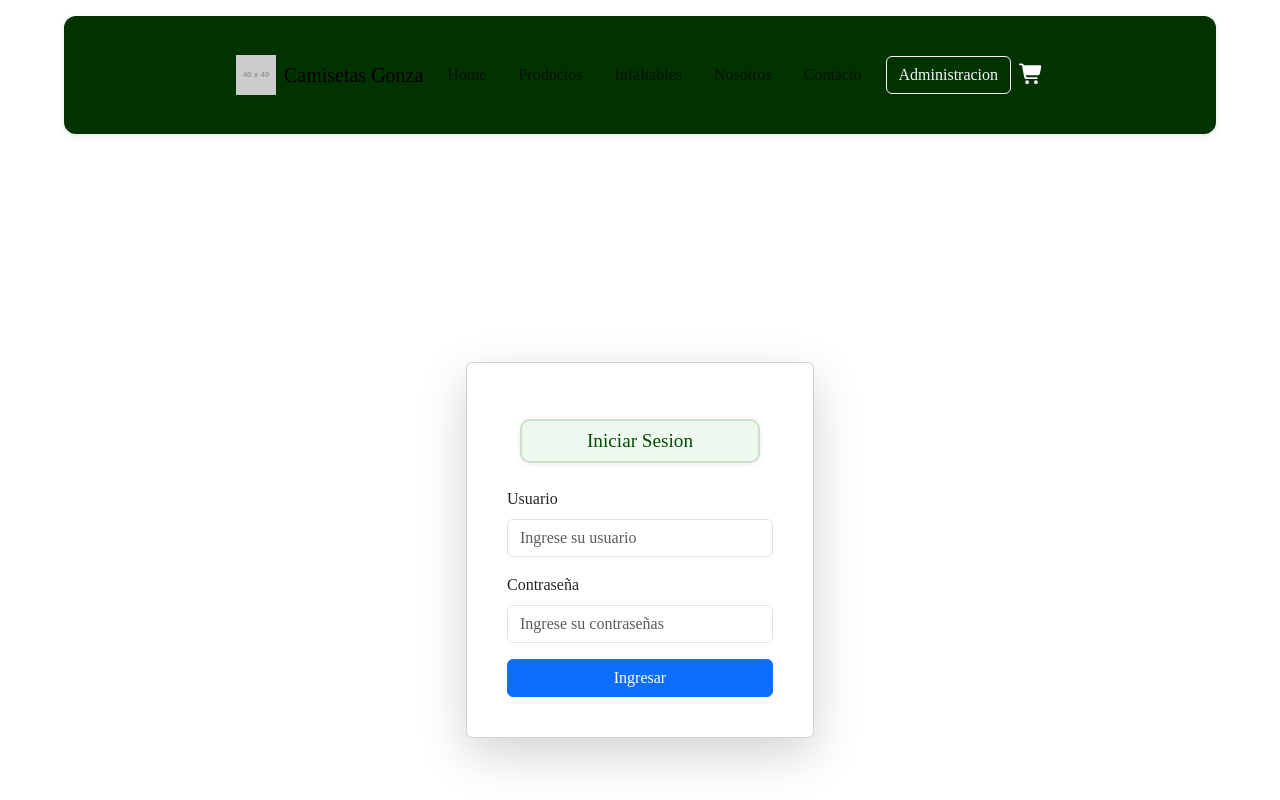
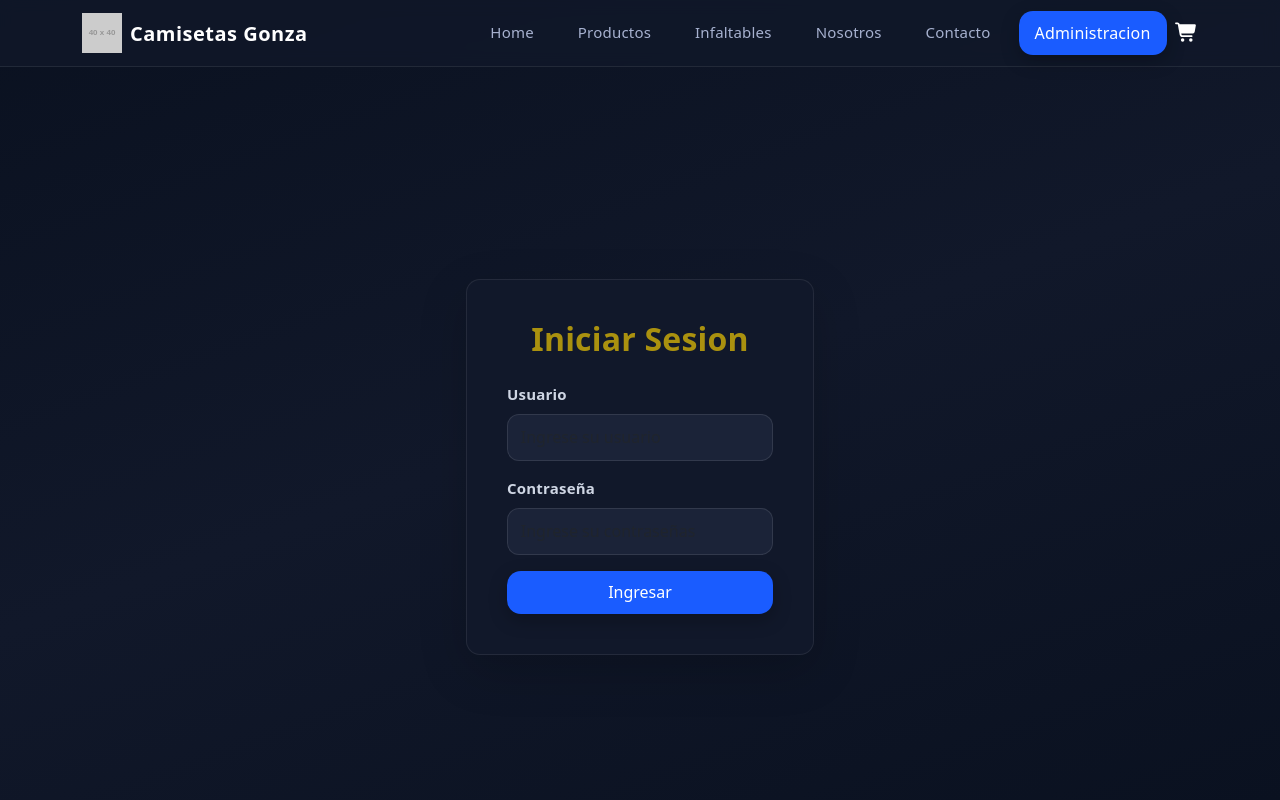
Before and after one commit to Gonza-AB/PreEntrega-TT2025-2doCuatrimestre, a React (Vite) app: page /administracion in a window 1280 px wide. Shown: the top 800 px of the page. Built offline with nearby package versions, Linux system fonts and the light colour scheme.

Commit message:
Cambios finales de PRE

```diff
--- a/src/App.jsx
+++ b/src/App.jsx
@@ -32,9 +32,10 @@ function App() {
 
       {/*Ruta protegida*/}
       <Route path='/admin' element={
-      <RutaProtegida> <Administracion/> </RutaProtegida>}>
-      </Route>
+      <RutaProtegida> <Administracion/> </RutaProtegida>}/>
+
       {/* Ruta no existente */}
+      <Route path='*' element={<NotFound/>} />
 
     </Routes>
     <Footer/>
--- a/src/components/Contacto.jsx
+++ b/src/components/Contacto.jsx
@@ -2,7 +2,7 @@ import React from "react";
 import { Form, Button, Container, Row, Col, Card} from 'react-bootstrap';
 
 const Contacto = () => {
-    const handleSumbit = (e) => {
+    const handleSubmit = (e) => {
         e.preventDefault();
         alert('Formulario Enviado');
     };
@@ -14,7 +14,7 @@ const Contacto = () => {
                     <Card className="shadow-lg p-4">
                         <Card.Body>
                             <h2 className="text-center mb-4">Formulario de Contacto</h2>
-                            <Form onSubmit={handleSumbit}>
+                            <Form onSubmit={handleSubmit}>
                                 <Form.Group className="mb-3" controlId="formUsername">
                                     <Form.Label>Nombre</Form.Label>
                                     <Form.Control type="text" placeholder="Ingrese su nombre" required/>
@@ -28,7 +28,7 @@ const Contacto = () => {
                                     <Form.Control type="text" placeholder="Ingrese su mensaje" required>
                                     </Form.Control>
                                 </Form.Group>
-                                <Button variant="primary" type="sumbit" className="w-100">Ingresar</Button>
+                                <Button variant="primary" type="submit" className="w-100">Ingresar</Button>
                             </Form>
                         </Card.Body>
                     </Card>
--- a/src/components/Login.jsx
+++ b/src/components/Login.jsx
@@ -1,10 +1,13 @@
 import React from "react";
+import { useNavigate } from 'react-router-dom';
 import { Form, Button, Container, Row, Col, Card} from 'react-bootstrap';
 
 const Login = () => {
-    const handleSumbit = (e) => {
+    const navigate = useNavigate();
+    const handleSubmit = (e) => {
         e.preventDefault();
-        alert('Login enviado');
+        localStorage.setItem('auth', 'true');
+        navigate('/admin', { replace: true });
     };
 
     return(
@@ -14,7 +17,7 @@ const Login = () => {
                     <Card className="shadow-lg p-4">
                         <Card.Body>
                             <h2 className="text-center mb-4">Iniciar Sesion</h2>
-                            <Form onSubmit={handleSumbit}>
+                            <Form onSubmit={handleSubmit}>
                                 <Form.Group className="mb-3" controlId="formUsername">
                                     <Form.Label>Usuario</Form.Label>
                                     <Form.Control type="text" placeholder="Ingrese su usuario" required/>
@@ -23,7 +26,7 @@ const Login = () => {
                                     <Form.Label>Contraseña</Form.Label>
                                     <Form.Control type="text" placeholder="Ingrese su contraseñas" required/>
                                 </Form.Group>
-                                <Button variant="primary" type="sumbit" className="w-100">Ingresar</Button>
+                                <Button variant="primary" type="submit" className="w-100">Ingresar</Button>
                             </Form>
                         </Card.Body>
                     </Card>
--- a/src/components/RutaProtegida.jsx
+++ b/src/components/RutaProtegida.jsx
@@ -2,5 +2,5 @@ import {Navigate} from "react-router-dom";
 
 export default function RutaProtegida({children}){
     const auth=localStorage.getItem('auth')==='true';
-    return auth ? children: <Navigate to="/login"/> // Ruta protegida, emulacion de token
+    return auth ? children: <Navigate to="/administracion"/> // Ruta protegida, emulacion de token
 }
--- a/src/styles/custom.css
+++ b/src/styles/custom.css
@@ -1,105 +1,187 @@
-footer, header {
-    scroll-behavior: smooth;
-    background-color: rgb(0, 80, 0);
-    display: flex;
-    flex-wrap: nowrap;
-    justify-content: center;
-    align-items: flex-start;
-    background-color: #003300;
-    padding: 1.5rem;
-    margin: 1rem auto;
-    width: 90%;
-    border: 2px solid #003300;
-    border-radius: 12px;
-    box-shadow: 0 2px 6px rgba(0, 51, 0, 0.1);
-    gap: 2rem;
+:root {
+    --bg: #0a1120;
+    --surface: #11182a;
+    --surface-2: #1b2338;
+    --text: #ffd500a4;
+    --muted: #a7b2d0;
+    --primary: #1a5cff;
+    --primary-2: #1347c7;
+    --success: #2dd881;
+    --danger: #ff4757;
+    --radius: 14px;
+    --shadow: 0 8px 24px rgba(0, 0, 0, .35);
+    --shadow-soft: 0 6px 18px rgba(0, 0, 0, .25);
+    --trans: 180ms ease;
+}
+
+* {
+    box-sizing: border-box;
+}
+
+html,
+body,
+#root {
+    height: 100%;
+}
+
+img,
+svg {
+    display: block;
+    max-width: 100%;
 }
 
 body {
-    font-family: 'Ancizar Serif', serif;
+    margin: 0;
+    background: linear-gradient(160deg, #0a1120 0%, #11182a 50%, #0a1120 100%);
+    color: var(--text);
+    font: 15px/1.55 system-ui, -apple-system, "Segoe UI", Roboto, Ubuntu, "Helvetica Neue", Arial;
+    letter-spacing: .2px;
 }
 
-h1 {
-    font-family: 'Ancizar Serif', serif;
-    font-size: 2.2rem;
-    font-weight: 600;
-    text-align: center;
-    color: #003300;
-    background-color: #f0f9f0;
-    padding: 0.75rem 1rem;
-    margin: 1.5rem auto;
-    border: 2px solid #cce0cc;
-    width: 90%;
-    box-shadow: 0 2px 6px rgba(0, 51, 0, 0.15);
-    border-radius: 12px;
-    transition: ease-in 1s;
+/* TIPOGRAFÍA */
+h1,
+h2,
+h3,
+h4 {
+    color: var(--text);
+    font-weight: 650;
+    margin-bottom: .6rem;
 }
 
-h2, h3, h4, h5 {
-    font-family: 'Ancizar Serif', serif;
-    font-size: 1.2rem;
-    font-weight: 500;
-    text-align: center;
-    color: #004d00;
-    background-color: #f0f9f0;
-    padding: 0.5rem 1rem;
-    margin: 1rem auto;
-    border: 2px solid #cce0cc;
-    width: 90%;
-    box-shadow: 0 1px 5px rgba(0, 51, 0, 0.1);
-    border-radius: 10px;
-    transition: all 1s ease-in-out;
+p {
+    color: var(--muted);
+    margin-bottom: 1rem;
 }
 
-footer, header {
-    scroll-behavior: smooth;
-    background-color: rgb(0, 80, 0);
-    display: flex;
-    flex-wrap: nowrap;
-    justify-content: center;
-    align-items: flex-start;
-    background-color: #003300;
-    padding: 1.5rem;
-    margin: 1rem auto;
-    width: 90%;
-    border: 2px solid #003300;
-    border-radius: 12px;
-    box-shadow: 0 2px 6px rgba(0, 51, 0, 0.1);
-    gap: 2rem;
+a {
+    color: var(--primary);
+    text-decoration: none;
 }
 
-body {
-    font-family: 'Ancizar Serif', serif;
+a:hover {
+    color: var(--primary-2);
 }
 
-h1 {
-    font-family: 'Ancizar Serif', serif;
-    font-size: 2.2rem;
-    font-weight: 600;
-    text-align: center;
-    color: #003300;
-    background-color: #f0f9f0;
-    padding: 0.75rem 1rem;
-    margin: 1.5rem auto;
-    border: 2px solid #cce0cc;
-    width: 90%;
-    box-shadow: 0 2px 6px rgba(0, 51, 0, 0.15);
-    border-radius: 12px;
-    transition: ease-in 1s;
+/* BOTONES */
+button,
+.btn {
+    background: var(--primary);
+    border: none;
+    color: #fff;
+    border-radius: var(--radius);
+    padding: .6rem 1rem;
+    box-shadow: var(--shadow-soft);
+    transition: all var(--trans);
 }
 
-h2, h3, h4, h5 {
-    font-family: 'Ancizar Serif', serif;
-    font-size: 1.2rem;
-    font-weight: 500;
-    text-align: center;
-    color: #004d00;
-    background-color: #f0f9f0;
-    padding: 0.5rem 1rem;
-    margin: 1rem auto;
-    border: 2px solid #cce0cc;
-    width: 90%;
-    box-shadow: 0 1px 5px rgba(0, 51, 0, 0.1);
+button:hover,
+.btn:hover {
+    background: var(--primary-2);
+    transform: translateY(-1px);
+}
+
+/* HEADER */
+header {
+    position: sticky;
+    top: 0;
+    z-index: 100;
+    background: rgba(17, 24, 42, .8);
+    backdrop-filter: blur(8px);
+    border-bottom: 1px solid rgba(255, 255, 255, .08);
+}
+
+.navbar .navbar-brand {
+    color: #fff;
+    font-weight: 700;
+    letter-spacing: .5px;
+}
+
+.navbar .nav-link {
+    color: var(--muted);
+    margin: 0 .25rem;
     border-radius: 10px;
-    transition: all 1s ease-in-out;
+    padding: .5rem .75rem !important;
+    transition: background var(--trans), color var(--trans);
 }
+
+.navbar .nav-link:hover {
+    color: #1a5cff !important;
+    background: var(--surface-2);
+}
+
+/* FOOTER */
+footer {
+    background: var(--surface);
+    border-top: 1px solid rgba(255, 255, 255, .08);
+    margin-top: 48px;
+}
+
+footer .container {
+    padding: 28px 0;
+}
+
+footer p {
+    color: var(--muted);
+    margin: .2rem 0;
+}
+
+footer a {
+    color: var(--muted);
+}
+
+footer a:hover {
+    color: var(--text);
+}
+
+/* FORMULARIOS */
+.form-control {
+    background: var(--surface-2) !important;
+    border: 1px solid rgba(255, 255, 255, .1) !important;
+    color: var(--text) !important;
+    border-radius: 12px !important;
+    padding: .65rem .8rem !important;
+    transition: border var(--trans), box-shadow var(--trans);
+}
+
+.form-control:focus {
+    outline: none;
+    border-color: var(--primary) !important;
+    box-shadow: 0 0 0 4px rgba(26, 92, 255, .25) !important;
+}
+
+.form-label {
+    color: #cfd6e4;
+    font-weight: 600;
+}
+
+/* CARDS Y SECCIONES */
+.section {
+    padding: clamp(24px, 4vw, 64px) 0;
+}
+
+.card {
+    background: var(--surface);
+    border: 1px solid rgba(255, 255, 255, .08);
+    border-radius: var(--radius);
+    box-shadow: var(--shadow);
+    color: var(--text);
+    transition: transform .2s ease;
+}
+
+.card:hover {
+    transform: translateY(-3px);
+}
+
+/* SCROLLBAR CUSTOM */
+::-webkit-scrollbar {
+    width: 10px;
+}
+
+::-webkit-scrollbar-thumb {
+    background: var(--primary);
+    border-radius: 10px;
+}
+
+::-webkit-scrollbar-thumb:hover {
+    background: var(--primary-2);
+}
--- a/vite.config.js
+++ b/vite.config.js
@@ -1,7 +1,7 @@
 import { defineConfig } from 'vite'
 import react from '@vitejs/plugin-react'
 
+// https://vite.dev/config/
 export default defineConfig({
   plugins: [react()],
-  base: '/PreEntrega-TT2025-2doCuatrimestre/',
 })
```
